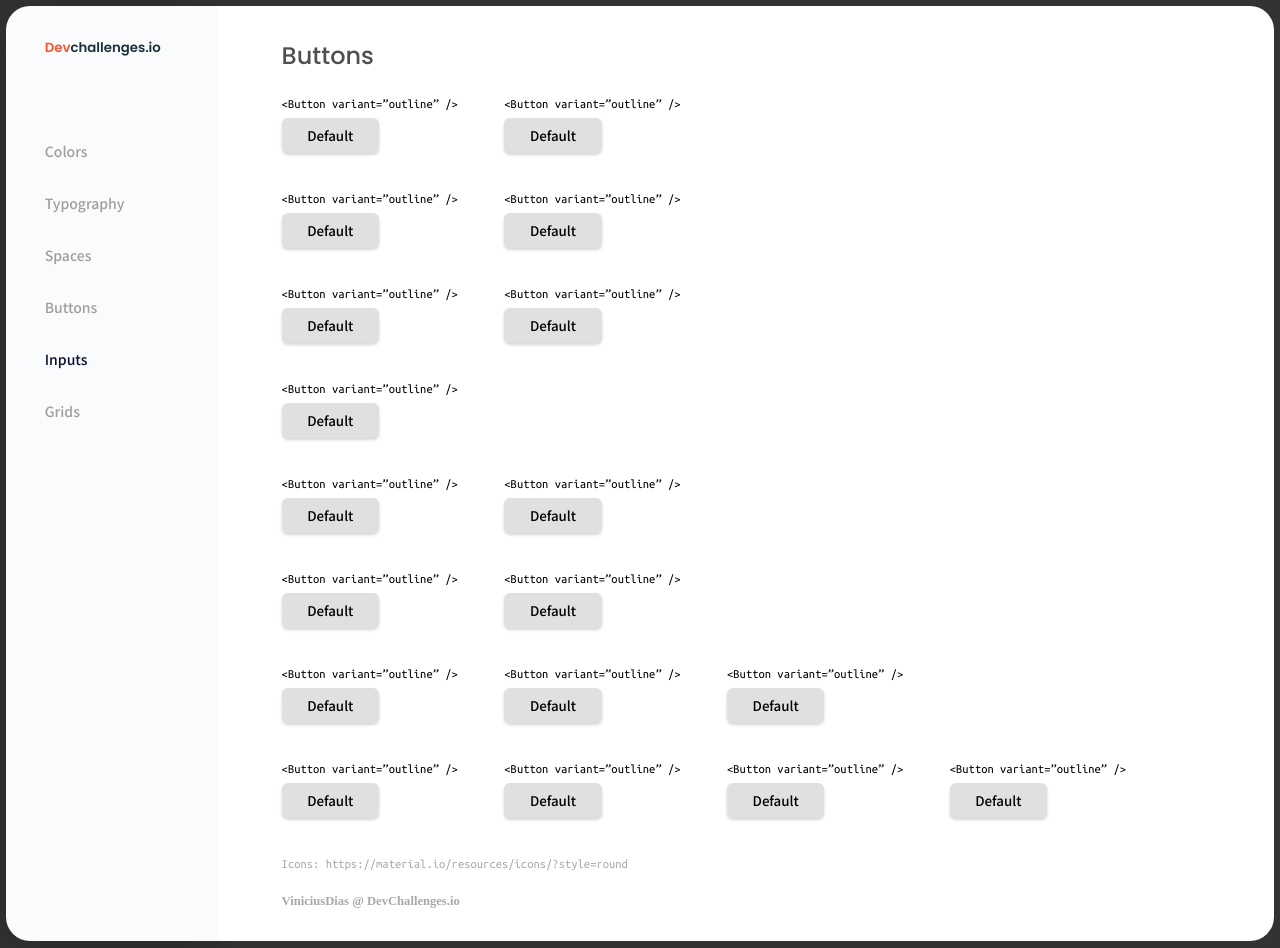
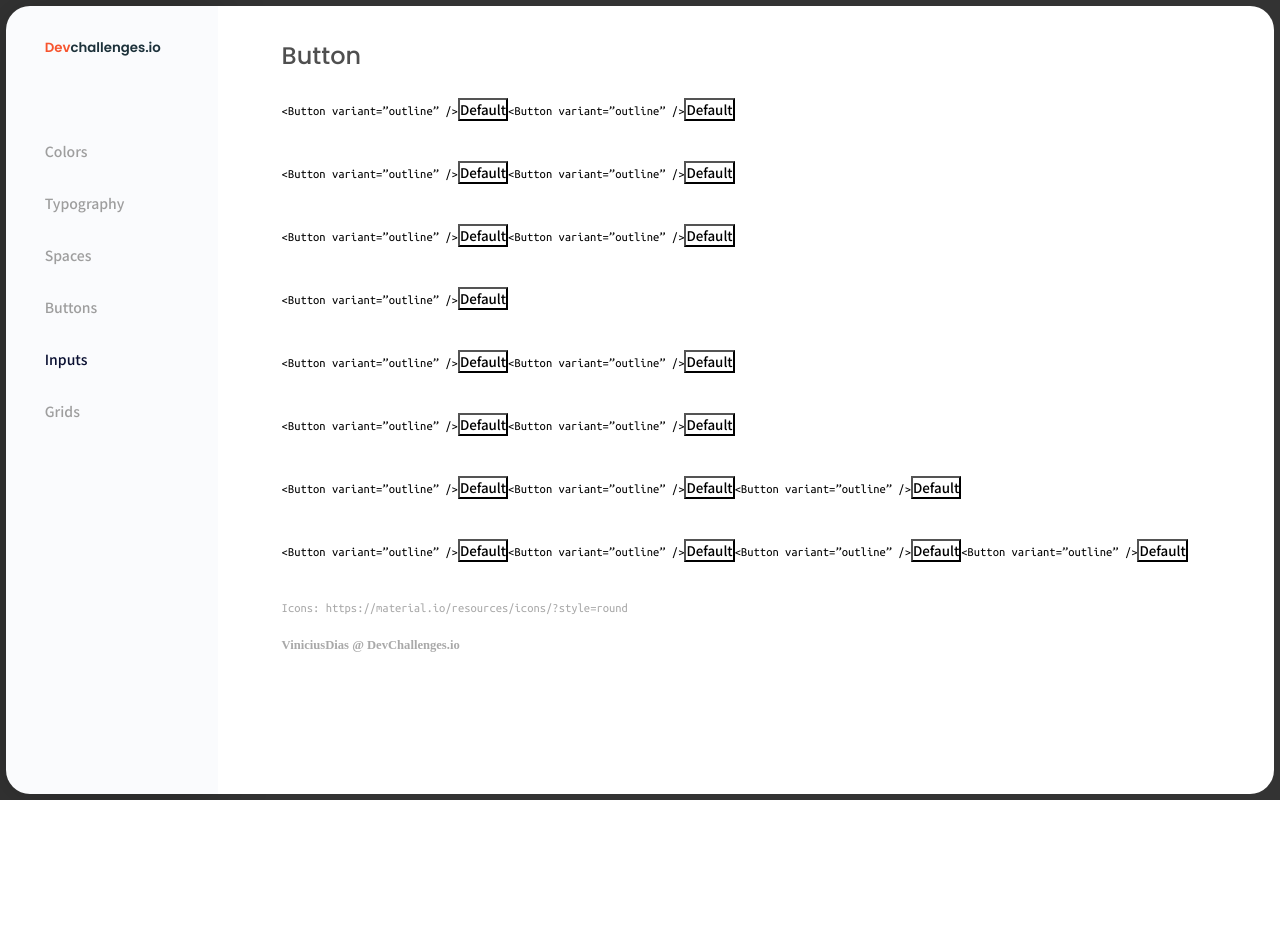
Before and after one commit to ViniciusmDias/button-component, a React (Create React App) app: page / in a window 1280 px wide. After the commit the page ends 800 px from the top, so only its background shows below. Built offline with nearby package versions, Linux system fonts and the light colour scheme.

Commit message:
Create the structure

```diff
--- a/src/components/Button/index.tsx
+++ b/src/components/Button/index.tsx
@@ -1,9 +1,14 @@
 import React from 'react';
 
-// import { Container } from './styles';
+import { ButtonContainer } from './styles';
 
 const Button: React.FC = () => {
-  return <div />;
+  return (
+    <ButtonContainer>
+      <strong>{`<Button variant=”outline” />`}</strong>
+      <button type="button">Default</button>
+    </ButtonContainer>
+  );
 };
 
 export default Button;
--- /dev/null
+++ b/src/components/Button/styles.ts
@@ -0,0 +1,3 @@
+import styled from 'styled-components';
+
+export const ButtonContainer = styled.div``;
--- a/src/components/Hero/index.tsx
+++ b/src/components/Hero/index.tsx
@@ -1,99 +1,100 @@
 import React from 'react';
 import Footer from '../Footer';
+import Button from '../Button';
 
-import { HeroContainer, ButtonsContainer, Buttons } from './styles';
+import { HeroContainer, ButtonsContainer } from './styles';
 
 const Hero: React.FC = () => {
   return (
     <HeroContainer data-testid="hero-container">
-      <h1>Buttons</h1>
+      <h1>Button</h1>
       <ButtonsContainer>
-        <Buttons>
+        <Button>
           <strong>{`<Button variant=”outline” />`}</strong>
           <button type="button">Default</button>
-        </Buttons>
-        <Buttons>
+        </Button>
+        <Button>
           <strong>{`<Button variant=”outline” />`}</strong>
           <button type="button">Default</button>
-        </Buttons>
+        </Button>
       </ButtonsContainer>
       <ButtonsContainer>
-        <Buttons>
+        <Button>
           <strong>{`<Button variant=”outline” />`}</strong>
           <button type="button">Default</button>
-        </Buttons>
-        <Buttons>
+        </Button>
+        <Button>
           <strong>{`<Button variant=”outline” />`}</strong>
           <button type="button">Default</button>
-        </Buttons>
+        </Button>
       </ButtonsContainer>
       <ButtonsContainer>
-        <Buttons>
+        <Button>
           <strong>{`<Button variant=”outline” />`}</strong>
           <button type="button">Default</button>
-        </Buttons>
-        <Buttons>
+        </Button>
+        <Button>
           <strong>{`<Button variant=”outline” />`}</strong>
           <button type="button">Default</button>
-        </Buttons>
+        </Button>
       </ButtonsContainer>
       <ButtonsContainer>
-        <Buttons>
+        <Button>
           <strong>{`<Button variant=”outline” />`}</strong>
           <button type="button">Default</button>
-        </Buttons>
+        </Button>
       </ButtonsContainer>
       <ButtonsContainer>
-        <Buttons>
+        <Button>
           <strong>{`<Button variant=”outline” />`}</strong>
           <button type="button">Default</button>
-        </Buttons>
-        <Buttons>
+        </Button>
+        <Button>
           <strong>{`<Button variant=”outline” />`}</strong>
           <button type="button">Default</button>
-        </Buttons>
+        </Button>
       </ButtonsContainer>
       <ButtonsContainer>
-        <Buttons>
+        <Button>
           <strong>{`<Button variant=”outline” />`}</strong>
           <button type="button">Default</button>
-        </Buttons>
-        <Buttons>
+        </Button>
+        <Button>
           <strong>{`<Button variant=”outline” />`}</strong>
           <button type="button">Default</button>
-        </Buttons>
+        </Button>
       </ButtonsContainer>
       <ButtonsContainer>
-        <Buttons>
+        <Button>
           <strong>{`<Button variant=”outline” />`}</strong>
           <button type="button">Default</button>
-        </Buttons>
-        <Buttons>
+        </Button>
+        <Button>
           <strong>{`<Button variant=”outline” />`}</strong>
           <button type="button">Default</button>
-        </Buttons>
-        <Buttons>
+        </Button>
+        <Button>
           <strong>{`<Button variant=”outline” />`}</strong>
           <button type="button">Default</button>
-        </Buttons>
+        </Button>
       </ButtonsContainer>
       <ButtonsContainer>
-        <Buttons>
+        <Button>
           <strong>{`<Button variant=”outline” />`}</strong>
           <button type="button">Default</button>
-        </Buttons>
-        <Buttons>
+        </Button>
+        <Button>
           <strong>{`<Button variant=”outline” />`}</strong>
           <button type="button">Default</button>
-        </Buttons>
-        <Buttons>
+        </Button>
+        <Button>
           <strong>{`<Button variant=”outline” />`}</strong>
           <button type="button">Default</button>
-        </Buttons>
-        <Buttons>
+        </Button>
+        <Button>
           <strong>{`<Button variant=”outline” />`}</strong>
           <button type="button">Default</button>
-        </Buttons>
+        </Button>
       </ButtonsContainer>
       <Footer />
     </HeroContainer>
```
